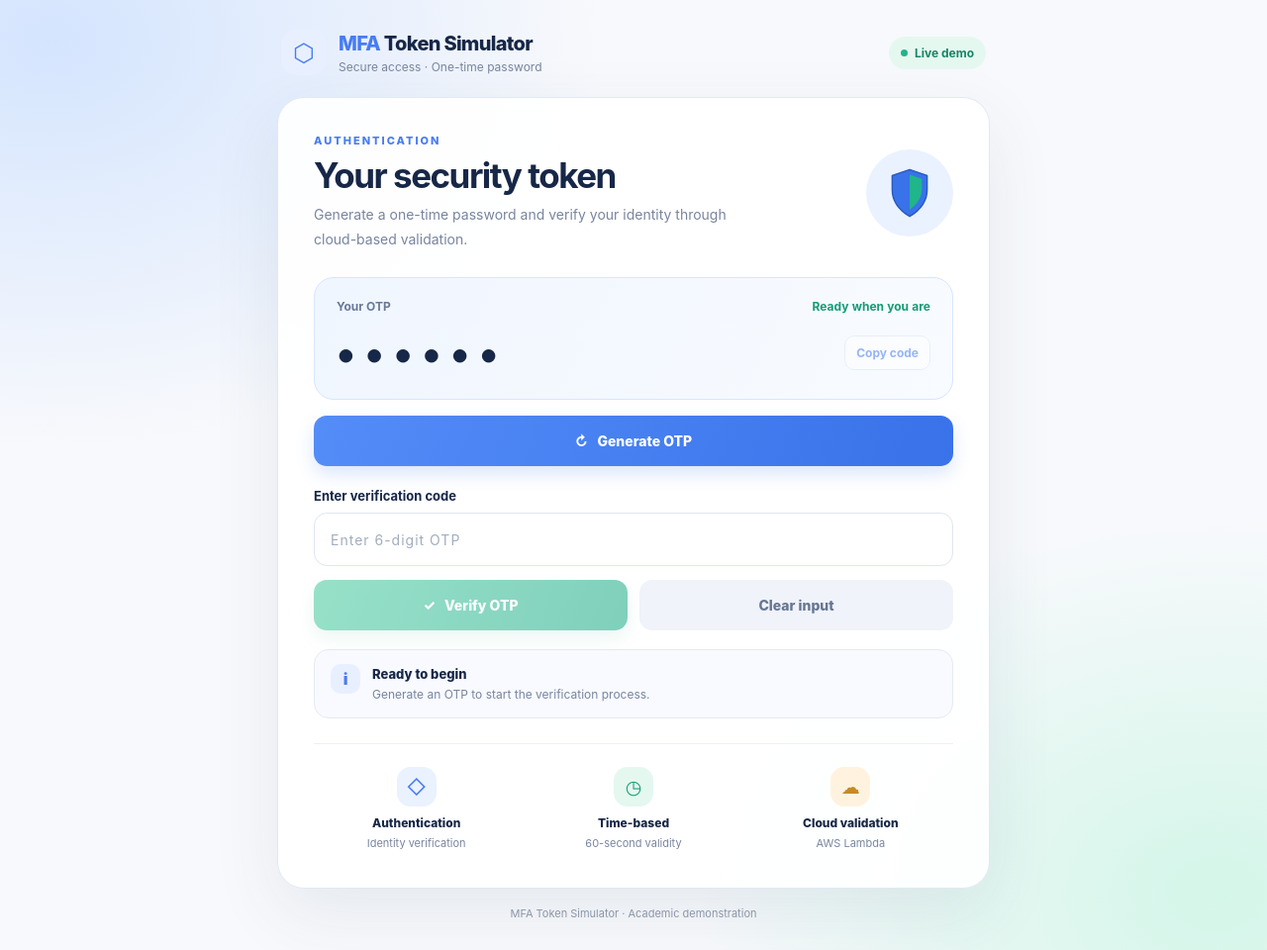
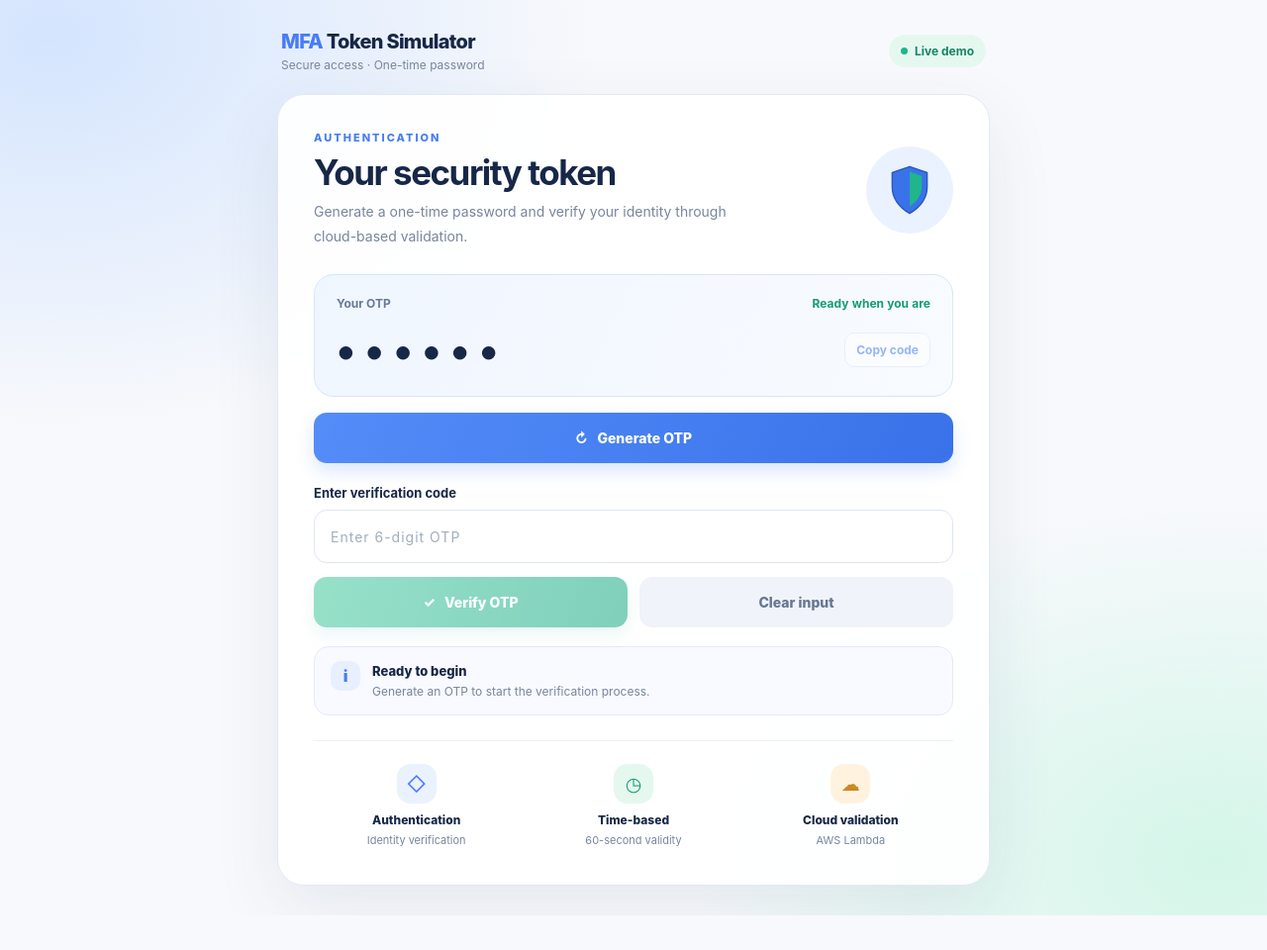
Before and after one commit to Pradyunreddyy/MFA_Physical_Token_Simulator, a Flask app: page / in a window 1280 px wide. Shown: the whole page at 99% size. After the commit the page ends 925 px from the top, so only its background shows below. Run offline with Flask 3, Linux system fonts and the light colour scheme.

Commit message:
Remove stray header mark and academic footer

```diff
--- a/templates/index.html
+++ b/templates/index.html
@@ -28,10 +28,6 @@
         .shell { width: min(100%, 720px); }
         .topbar { display:flex; align-items:center; justify-content:space-between; gap:16px; margin:0 4px 22px; }
         .brand { display:flex; align-items:center; gap:12px; min-width:0; }
-        .brand-mark {
-            display:grid; place-items:center; width:46px; height:46px; flex-shrink:0;
-            border-radius:15px; background:#e8f0ff; color:var(--blue); font-size:25px;
-        }
         .brand-name { font-weight:800; letter-spacing:-.7px; font-size:clamp(16px,3vw,20px); }
         .brand-name span { color:var(--blue); }
         .brand-caption { margin-top:4px; color:var(--muted); font-size:12px; }
@@ -84,7 +80,6 @@
         @media(max-width:520px) {
             body { padding:20px 12px; }
             .topbar { margin-bottom:17px; }
-            .brand-mark { width:40px; height:40px; border-radius:13px; }
             .brand-caption { font-size:10px; }
             .demo-pill { padding:8px 9px; font-size:10px; }
             .hero-art { width:62px; height:62px; }
@@ -101,7 +96,6 @@
 <main class="shell">
     <header class="topbar">
         <div class="brand">
-            <div class="brand-mark" aria-hidden="true">⬡</div>
             <div>
                 <div class="brand-name"><span>MFA</span> Token Simulator</div>
                 <div class="brand-caption">Secure access · One-time password</div>
@@ -158,7 +152,6 @@
             <div class="feature"><div class="feature-icon">☁</div><div class="feature-title">Cloud validation</div><div class="feature-detail">AWS Lambda</div></div>
         </div>
     </section>
-    <footer>MFA Token Simulator · Academic demonstration</footer>
 </main>
 
 <script>
```
